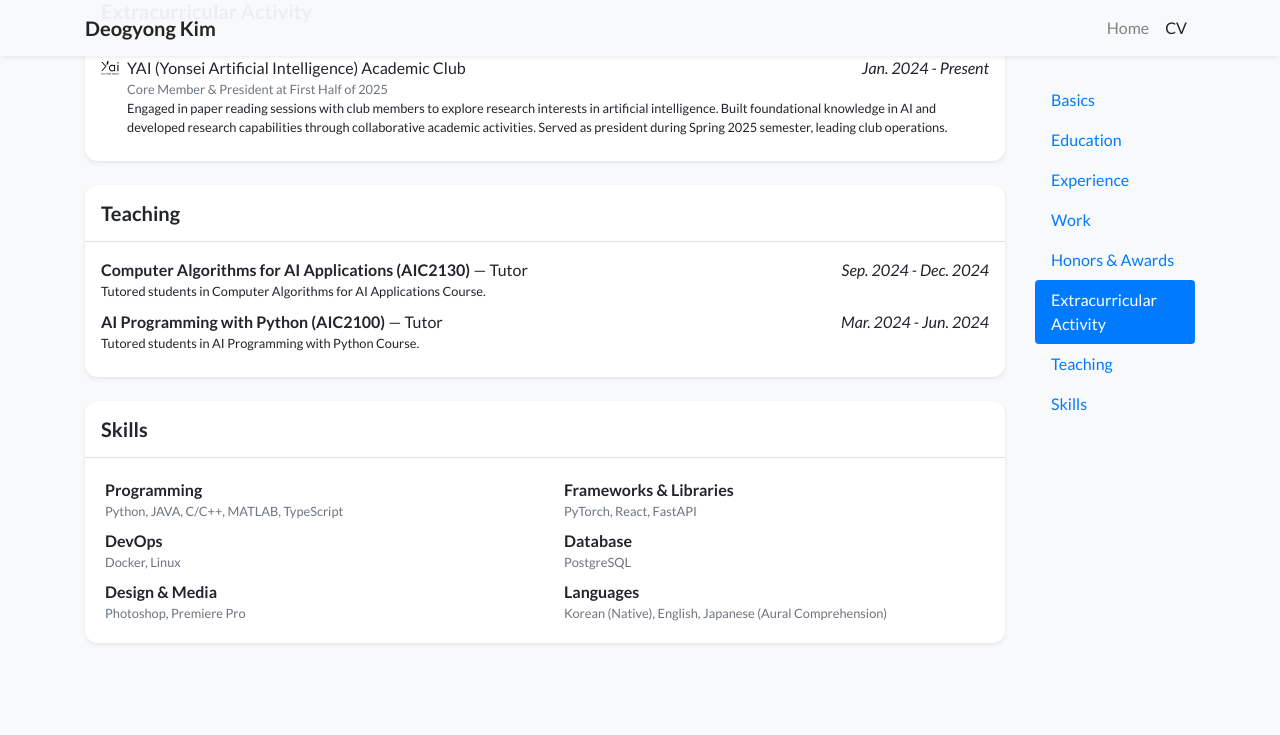
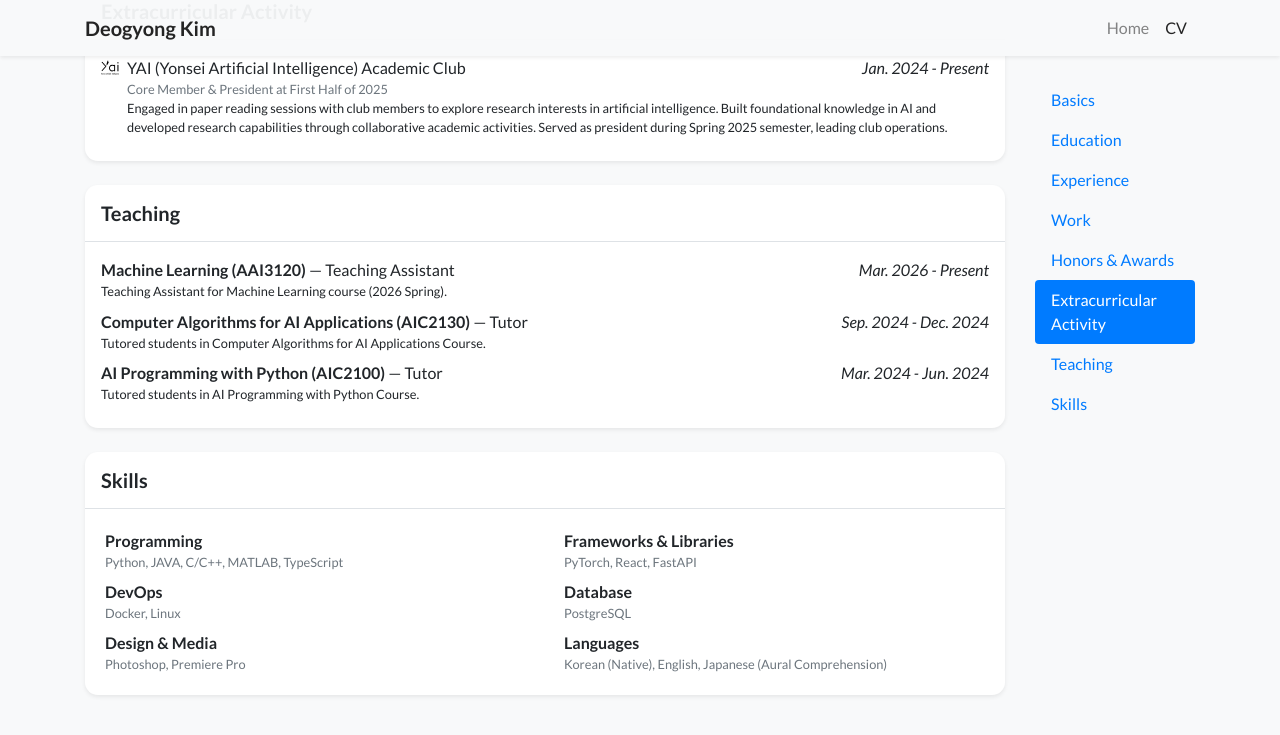
Before and after one commit to legenduck/legenduck.github.io, a Jekyll site: the page built from cv.html, in a window 1280 px wide and 900 px high, scrolled down 1746 px. Shown: the top 735 px of the window. Built offline with Jekyll 4.4.1, drawn with Linux system fonts in a browser that asks for light colours; nearby versions of some CDN libraries; a style sheet for code colours, icons or effects is not loaded.

Commit message:
Add Machine Learning (AAI3120) TA, 2026 Spring

```diff
--- a/_data/cv.yml
+++ b/_data/cv.yml
@@ -94,6 +94,11 @@ extracurricular:
       Engaged in paper reading sessions with club members to explore research interests in artificial intelligence. Built foundational knowledge in AI and developed research capabilities through collaborative academic activities. Served as president during Spring 2025 semester, leading club operations.
 
 teaching:
+  - course: Machine Learning (AAI3120)
+    role: Teaching Assistant
+    date: Mar. 2026 - Present
+    summary: >-
+      Teaching Assistant for Machine Learning course (2026 Spring).
   - course: Computer Algorithms for AI Applications (AIC2130)
     role: Tutor
     date: Sep. 2024 - Dec. 2024
```
